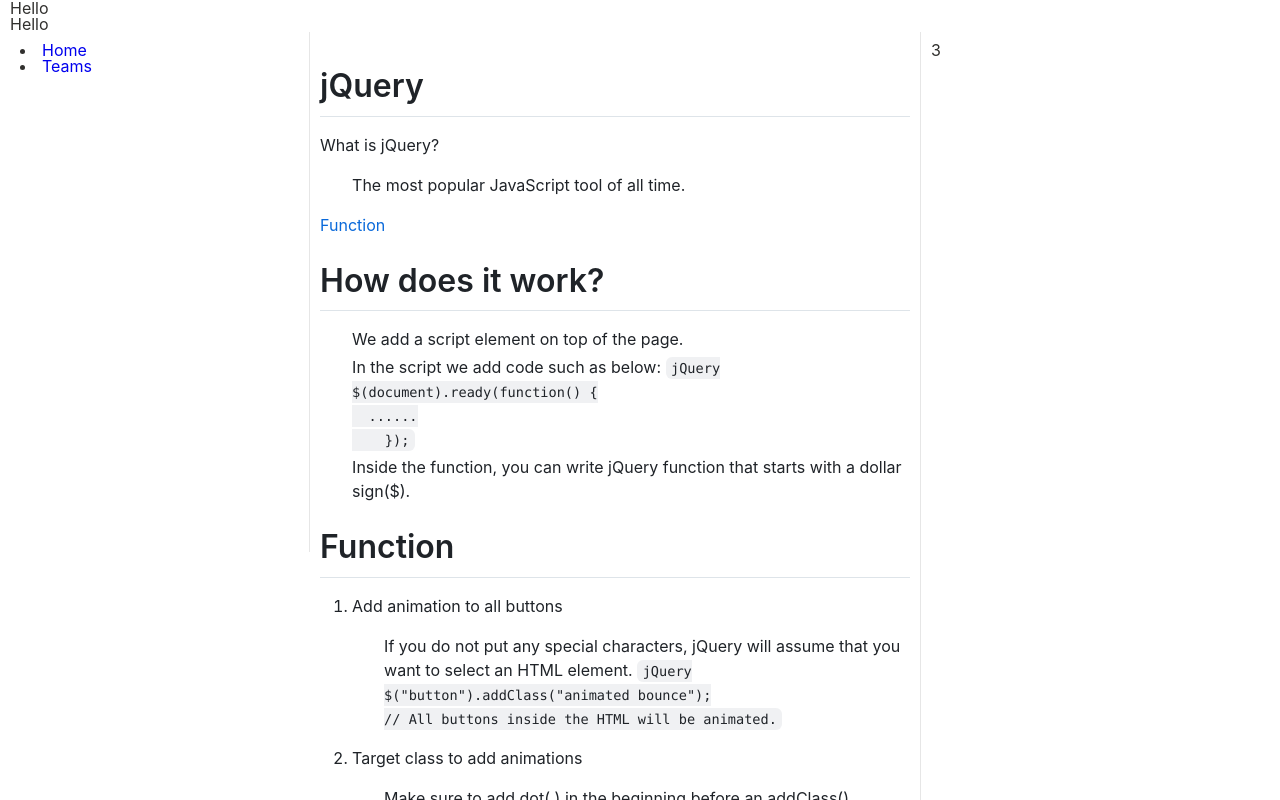
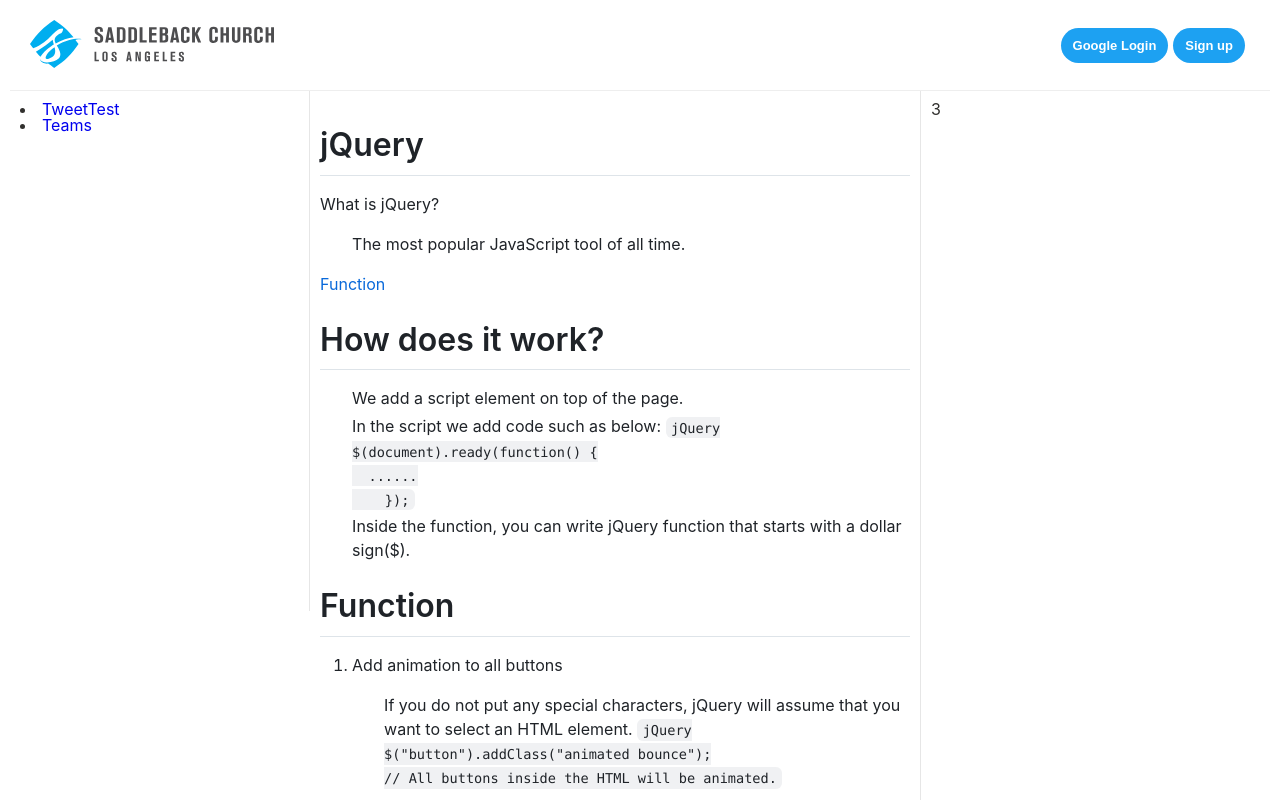
Before and after one commit to enochpark89/2021_reactjs_firebase_SaddlebackLA, a React (Create React App) app: page /teams in a window 1280 px wide. Shown: the top 800 px of the page. Built offline with nearby package versions, Linux system fonts and the light colour scheme; no server answers.

Commit message:
createdDB;queryDB

```diff
--- a/src/App.js
+++ b/src/App.js
@@ -14,10 +14,8 @@ useEffect(() => {
   auth.onAuthStateChanged((user) => {
     if (user) {
       setIsLoggedIn(true);
-      console.log("User is logged in");
     } else {
       setIsLoggedIn(false);
-      console.log("User is logged out");
     }
   });
 }, []);
--- a/src/components/Header.js
+++ b/src/components/Header.js
@@ -1,17 +1,24 @@
 import React from "react";
 import styled from "styled-components";
+import SaddlebackLogo from '../img/SaddlebackLogo.svg';
+import { auth, signInWithGoogle, googleProvider, logout } from "../firebase";
 
-// styles
+
+const ContentHeader = styled.div`
+  display: flex;
+  justify-content: space-between;
+  align-items: center;
+  padding: 20px 20px;
+  border-bottom: 1px solid ${(props) => (props.current === "true" ? "#1e2125" : "#eee")};
+`;
+
 const Logo = styled.div`
 height: 20%;
 width: 20%;
-padding: 10px;
-margin-bottom: 10px;
 `;
 
-const LoginSection =styled.div`
-margin-right: 10px;
-`;
+
+const LoginMenu = styled.div``;
 
 const MenuLoginButton = styled.button`
   border: none;
@@ -19,64 +26,72 @@ const MenuLoginButton = styled.button`
   cursor: pointer;
   padding: 10px 12px;
   color: white;
-  border-radius: 18px;
+  border-radius: 30px;
   font-size: 13px;
   font-weight: bold;
   background-color: var(--twitter-color);
-  margin-right: 20px;
+  margin-right: 5px;
 
   &:hover {
     background-color: var(--twitter-dark-color);
   }
 `;
 
-const Header = () => {
-// eventListener for login
-// const onSocialClick = async (event) => {
-//     Check whether it is google or github name
-//     const {
-//       target: { name },
-//     } = event;
-
-//     signInWithPopup(auth, googleProvider)
-//     .then((result) => {
-//       This gives you a Google Access Token. You can use it to access the Google API.
-//       const credential = GoogleAuthProvider.credentialFromResult(result);
-//       const token = credential.accessToken;
-//       The signed-in user info.
-//       const user = result.user;
-//       ...
-//     }).catch((error) => {
-//       Handle Errors here.
-//       const errorCode = error.code;
-//       const errorMessage = error.message;
-//       The email of the user's account used.
-//       const email = error.email;
-//       The AuthCredential type that was used.
-//       const credential = GoogleAuthProvider.credentialFromError(error);
-//       ...
-//     });
-//   }
-
-//   Log out user
-//   const onLogOutClick = () => {
-//     auth.signOut();
-//   };
-
-return (
-<Header>
-  <LoginSection>
-    {/* <span style={{color:"black", margin: "20px"}}>{"Welcome " + auth.currentUser.displayName+"!"}</span> */}
-    <MenuLoginButton >Logout</MenuLoginButton>
-  </LoginSection>
-
-  <LoginSection>
-    <MenuLoginButton name="googlelogin">Google Login</MenuLoginButton>
-    <MenuLoginButton>Sign Up</MenuLoginButton>
-  </LoginSection>
-
-</Header>
-);
+// Log out handler
+const signOut = () => {
+  logout(auth).then(() => {
+    console.log("Sign-out successful");
+  }).catch((error) => {
+    // An error happened.
+  });
 }
 
+
+const googleLogin = () => {
+
+  // sign up user using Google Account with a pop up.
+  signInWithGoogle()
+  .then((result) => {
+    // This gives you a Google Access Token. You can use it to access the Google API.
+    const credential = googleProvider.credentialFromResult(result);
+    const token = credential.accessToken;
+    // The signed-in user info.
+    const user = result.user;
+    // ...
+  }).catch((error) => {
+    // Handle Errors here.
+    const errorCode = error.code;
+    const errorMessage = error.message;
+    // The email of the user's account used.
+    const email = error.email;
+    // The AuthCredential type that was used.
+    const credential = GoogleAuthProvider.credentialFromError(error);
+    // ...
+  });
+}
+
+
+const Header = ({ isLoggedIn }) => {
+    return(
+    <ContentHeader>
+    <Logo>
+      <img src={SaddlebackLogo} alt="Saddleback Logo" />
+    </Logo>
+
+    {isLoggedIn ? (
+      <LoginMenu>
+      <MenuLoginButton onClick={signOut}>Log out</MenuLoginButton>
+      </LoginMenu>
+    ) : (
+      <LoginMenu>
+      <MenuLoginButton onClick={googleLogin}>Google Login</MenuLoginButton>
+      <MenuLoginButton>Sign up</MenuLoginButton>
+    </LoginMenu>
+    )
+
+    }
+
+    </ContentHeader>
+    )
+}
 export default Header;
--- a/src/components/Router.js
+++ b/src/components/Router.js
@@ -3,14 +3,16 @@ import {
     BrowserRouter,
   } from "react-router-dom";
 import Home from "../routes/Home";
-import TestHeader from "./TestHeader"
+import Header from "./Header"
+import styled from "styled-components";
+
 
 const AppRouter = ({ isLoggedIn }) => {
 
     return (
         <BrowserRouter>
-            <h1>Hello</h1>
-            <TestHeader></TestHeader>
+            <Header isLoggedIn={isLoggedIn}
+/>
             <Home />
         </BrowserRouter>
     )
--- a/src/components/TestHeader.js
+++ /dev/null
@@ -1,8 +0,0 @@
-import React from "react";
-
-function TestHeader () {
-    return(
-    <h1>Hello</h1>
-    )
-}
-export default TestHeader;
--- /dev/null
+++ b/src/components/Tweet.js
@@ -0,0 +1,73 @@
+import react,{useState, useEffect} from "react";
+import {database, auth} from "../firebase";
+import { collection, addDoc, getDocs, query  } from "firebase/firestore";
+
+const Tweet = ({ isLoggedIn }) => {
+    const [nweet, setNweet] = useState("");
+    const [nweets, setNweets] = useState([]);
+
+    // Get data
+    const getNweets = async () => {
+      const q = query(collection(database, "tweet"));
+      const querySnapshot = await getDocs(q);
+      querySnapshot.forEach((doc) => {
+      // nweetObj with all the data.
+      const nweetObj = {
+      ...doc.data(),
+      id: doc.id,
+      }
+      // List them in an array.
+      setNweets(prev => [nweetObj, ...prev]);
+      });
+      };
+      useEffect(() => {
+      getNweets();
+      }, []);
+
+
+    const onSubmit = (event) => {
+      event.preventDefault();
+      try {
+      async function addTweet() {
+      const docRef = await addDoc(collection(database, "tweet"), {
+      nweet,
+      createdAt: Date.now(),
+      });
+      }
+      addTweet();
+      console.log(auth);
+      } catch (error) {
+      console.error("Error adding document: ", error);
+      }
+      setNweet("");
+    };
+    const onChange = (event) => {
+      const {
+        target: { value },
+      } = event;
+      setNweet(value);
+    };
+    return (
+      <div>
+        <form onSubmit={onSubmit}>
+          <input
+            value={nweet}
+            onChange={onChange}
+            type="text"
+            placeholder="What's on your mind?"
+            maxLength={120}
+          />
+          <input type="submit" value="Nweet" />
+        </form>
+        <div>
+        {nweets.map((nweet) => (
+          <div key={nweet.id}>
+            <h4>{nweet.nweet}</h4>
+          </div>
+        ))}
+        </div>
+      </div>
+
+    );
+}
+export default Tweet;
--- a/src/firebase.js
+++ b/src/firebase.js
@@ -2,9 +2,9 @@
 import { initializeApp } from "firebase/app";
 // TODO: Add SDKs for Firebase products that you want to use
 // https://firebase.google.com/docs/web/setup#available-libraries
+import { getFirestore } from "firebase/firestore"
 
-
-import { getAuth, signInWithPopup, GoogleAuthProvider } from "firebase/auth";
+import { getAuth, signInWithPopup, GoogleAuthProvider, signOut  } from "firebase/auth";
 
 
 // Your web app's Firebase configuration
@@ -23,3 +23,7 @@ export const firebaseapp = initializeApp(firebaseConfig);
 export const auth = getAuth();
 export const googleProvider = new GoogleAuthProvider();
 export const signInWithGoogle = () => signInWithPopup(auth, googleProvider);
+export const logout = signOut;
+
+// retrieve the database (firehouse)
+export const database = getFirestore();
--- a/src/routes/Home.js
+++ b/src/routes/Home.js
@@ -2,6 +2,8 @@ import React, { useState, useEffect} from 'react';
 import styled from "styled-components";
 // Components
 import Test from '../components/Test';
+import Tweet from '../components/Tweet';
+
 import {
   Routes,
   Route,
@@ -77,7 +79,7 @@ return(
   <LeftContainerParent>
   <div>
     <li>
-      <Link to="/">Home</Link>
+      <Link to="/">TweetTest</Link>
     </li>
     <li>
       <Link to="/teams">Teams</Link>
@@ -86,7 +88,9 @@ return(
   </LeftContainerParent>
   <CenterContainerParent>
       <Routes>
-          <Route path="/" element={<h1>Home</h1>} />
+          <Route path="/" element={
+            <Tweet />
+        } />
           <Route path="/teams" element={
               <Test />
           } />
--- /dev/null
+++ b/webpack.config.js
@@ -0,0 +1,22 @@
+const webpack = require('webpack');
+
+module.exports = {
+  entry: './src/index.js',
+  module: {
+    rules: [
+      //...
+      {
+        test: /\.(png|jp(e*)g|svg|gif)$/,
+        use: [
+          {
+            loader: 'file-loader',
+            options: {
+              name: 'images/[hash]-[name].[ext]',
+            },
+          },
+        ],
+      },
+    ],
+  },
+  //...
+};
```
Also changed, not shown: package.json (+6 -1 lines), 2 other files (tests, documents, lock files or other folders).
